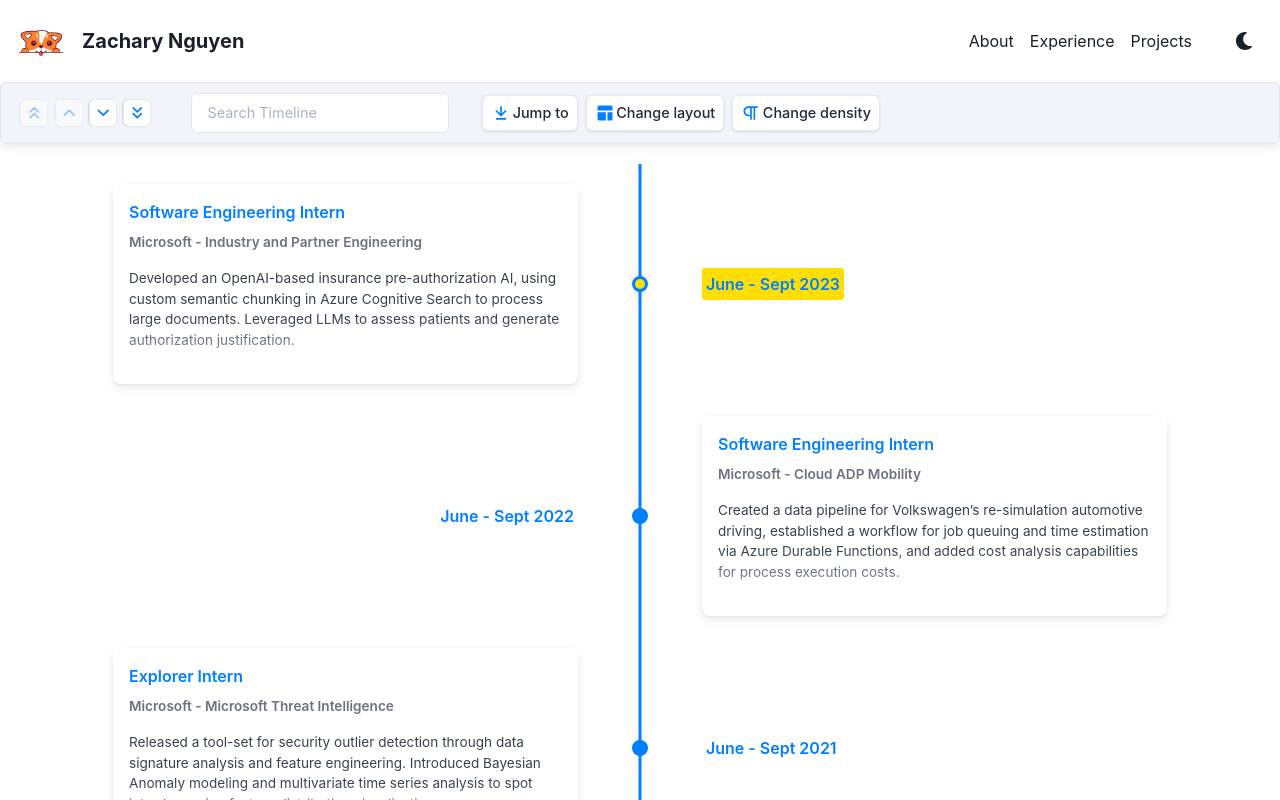
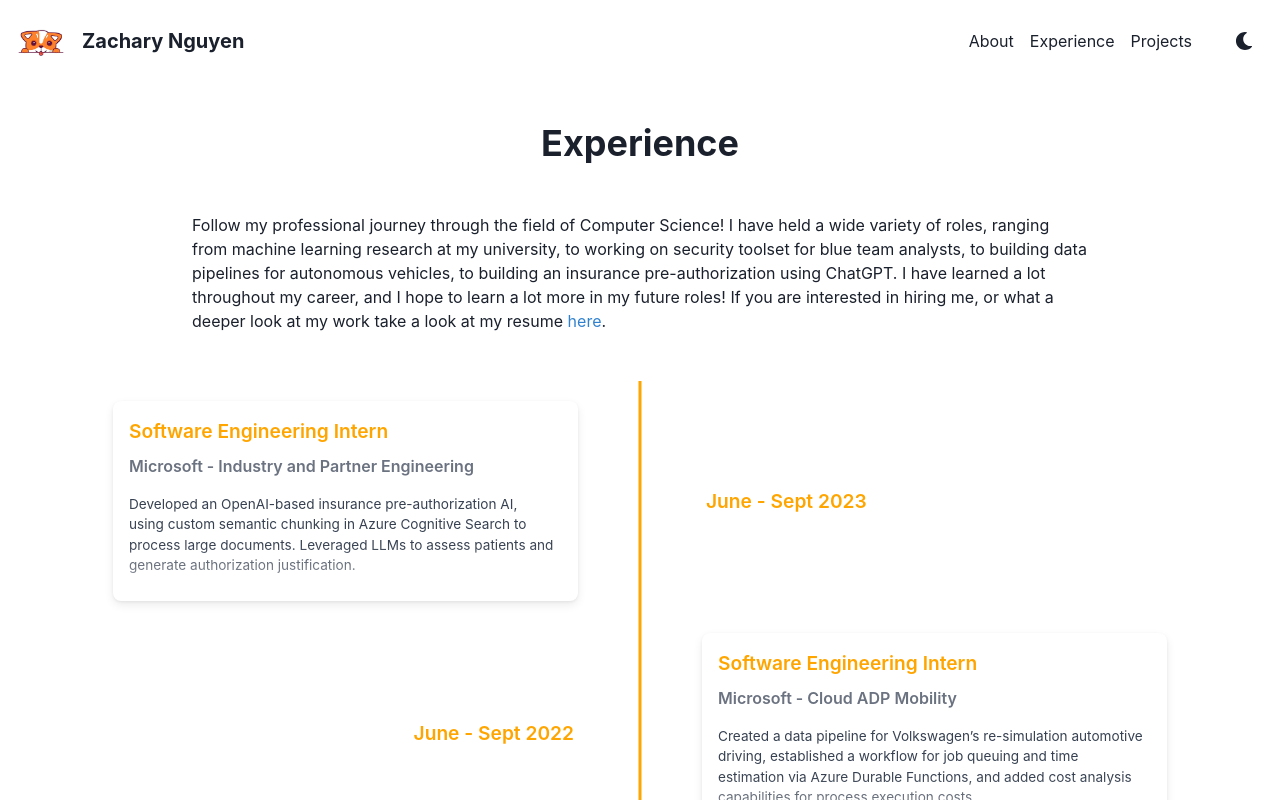
Before and after one commit to zac-ng/personalWebsite, a React (Create React App) app in the folder client/: page / in a window 1280 px wide. Both pictures are taken after a click on the link "Experience". Shown: the top 800 px of the page. Built offline with nearby package versions, Linux system fonts and the light colour scheme.

Commit message:
Updated experience page

```diff
--- a/client/src/pages/Experience.tsx
+++ b/client/src/pages/Experience.tsx
@@ -1,4 +1,4 @@
-import { Center } from "@chakra-ui/react";
+import { Center, Heading, Link, Text } from "@chakra-ui/react";
 import { Chrono } from 'react-chrono';
 
 const Experience = () => {
@@ -30,9 +30,45 @@
     ];
 
     return (
-        <Center>
-            <Chrono items={workExperienceTimeline} mode="VERTICAL_ALTERNATING" />
-        </Center>
+        <>
+            <Heading textAlign="center" mt="5vh" mb={12}>Experience</Heading>
+            <Center mb={12}>
+                <Text maxW="70%">
+                Follow my professional journey through the field of Computer Science!
+                I have held a wide variety of roles, ranging from machine learning research at my university,
+                to working on security toolset for blue team analysts, to building data pipelines for autonomous
+                vehicles, to building an insurance pre-authorization using ChatGPT. I have learned a lot throughout
+                my career, and I hope to learn a lot more in my future roles! If you are interested in hiring
+                me, or what a deeper look at my work take a look at my resume <Link href="/resume.pdf" color="blue.500" target="_blank" rel="noopener noreferrer">here</Link>.
+
+                </Text>
+            </Center>
+            <Center mb={12}>
+                <Chrono
+                    items={workExperienceTimeline}
+                    mode="VERTICAL_ALTERNATING"
+                    disableToolbar={true}
+                    disableClickOnCircle={true}
+                    activeItemIndex={4}
+                    borderLessCards={true}
+                    disableAutoScrollOnClick={true}
+                    disableContentClick={true}
+                    disableInteraction={true}
+                    theme={{
+                        primary: '#FFA500',
+                        titleColor: '#FFA500',
+                        cardTitleColor: '#FFA500',
+                    }}
+                    fontSizes={{
+                        cardSubtitle: '1rem',
+                        cardText: '1rem',
+                        cardTitle: '1.2rem',
+                        title: '1.2rem',
+                    }}
+                    style={{ marginBottom: "2rem" }}
+                />
+            </Center>
+        </>
     );
 };
 
--- a/client/src/pages/Projects.tsx
+++ b/client/src/pages/Projects.tsx
@@ -8,7 +8,7 @@
 const Projects = () => {
   return (
     <>
-      <Heading textAlign="center" mb={6}>Projects</Heading>
+      <Heading textAlign="center" mt="5vh" mb={6}>Projects</Heading>
       <Grid templateColumns={{ base: '1fr', md: '1fr 1fr' }} gap="24" m="24">
         <GridItem minH={cardHeight}>
           <ProjectComponent
```
Also changed, not shown: 1 other file (tests, documents, lock files or other folders).
